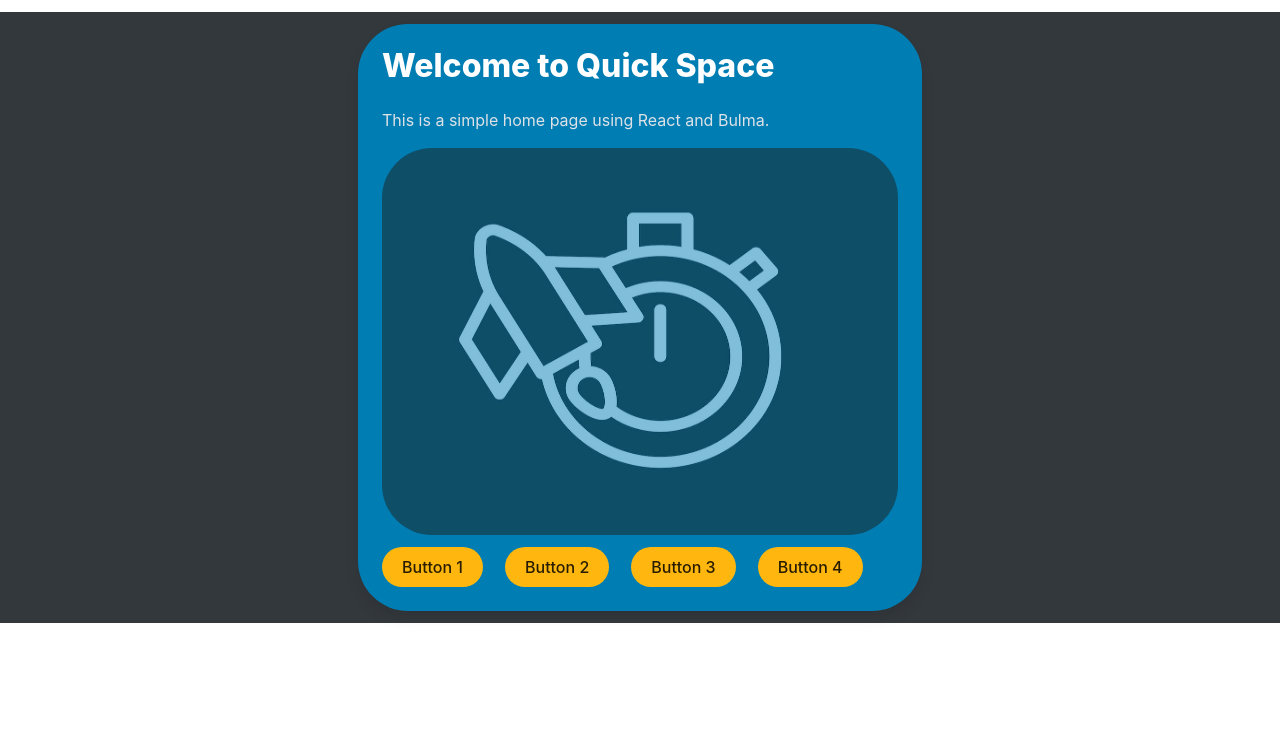
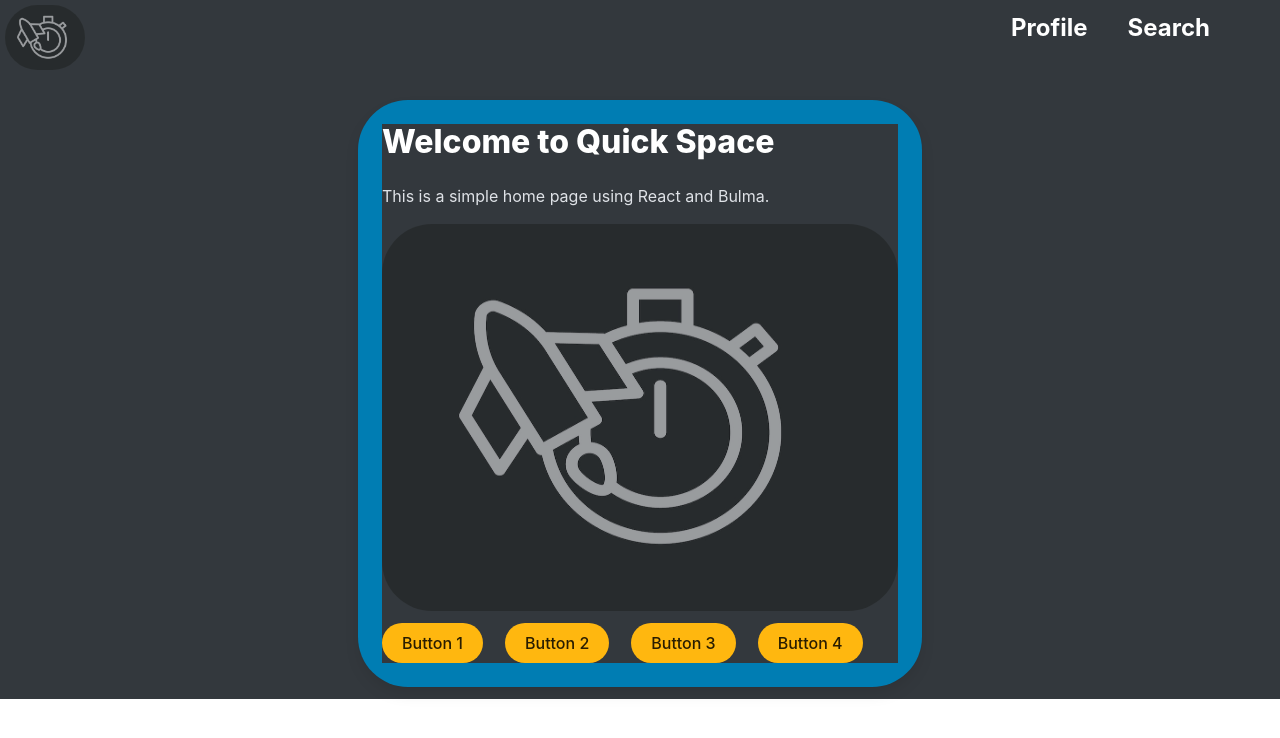
Before and after one commit to dpena1489/Quick-Space, a React (Vite) app: page / in a window 1280 px wide. Shown: the top 738 px of the page. Built offline with nearby package versions, Linux system fonts and the light colour scheme.

Commit message:
Basic Header Content

```diff
--- a/src/App.css
+++ b/src/App.css
@@ -1,8 +1,34 @@
 /* Define a class for the space grey */
-.space-grey-background {
+* {
   background-color: #33383D; /* Space Grey color */
   color: white; /* Text color */
 }
+
+#logo {
+  max-width: 80px;
+  max-height: 80px;
+  margin-top: 5px;
+  margin-left: 5px;
+}
+
+.header{
+  display: flex;
+  justify-content: space-between;
+}
+
+.header-list {
+  font-size: x-large;
+  list-style: none;
+  display: flex;
+  padding-right: 30px;
+  margin-top: 10px;
+  font-weight: bold;
+}
+
+.header-li{
+  margin-right: 40px;
+}
+
 
 /* Adjust styles for buttons */
 .custom-button {
--- a/src/App.jsx
+++ b/src/App.jsx
@@ -1,9 +1,11 @@
 import React from 'react';
 import Home from './pages/Home';
+import Header from './pages/Header'
 
 function App() {
   return (
     <div>
+      <Header></Header>
       <Home />
     </div>
   );
--- /dev/null
+++ b/src/pages/Header.jsx
@@ -0,0 +1,26 @@
+import React from 'react';
+import QuickSpaceLogo from '../../images/QuickSpace_logo2.jpg';
+import '../App.css'
+
+function Header(){
+    return(
+        <div>
+            <header class='header'>
+            <figure id='logo' >
+                  <img
+                    src={QuickSpaceLogo}
+                    alt="QuickSpace Logo"
+                    style={{ opacity: '0.5', borderRadius: '50px' }}
+                  />
+                </figure>
+
+                <ul class='header-list'>
+                    <li class='header-li'>Profile</li>
+                    <li class='header-li'>Search</li>
+                </ul>
+            </header>
+        </div>
+    )
+}
+
+export default Header;
```
